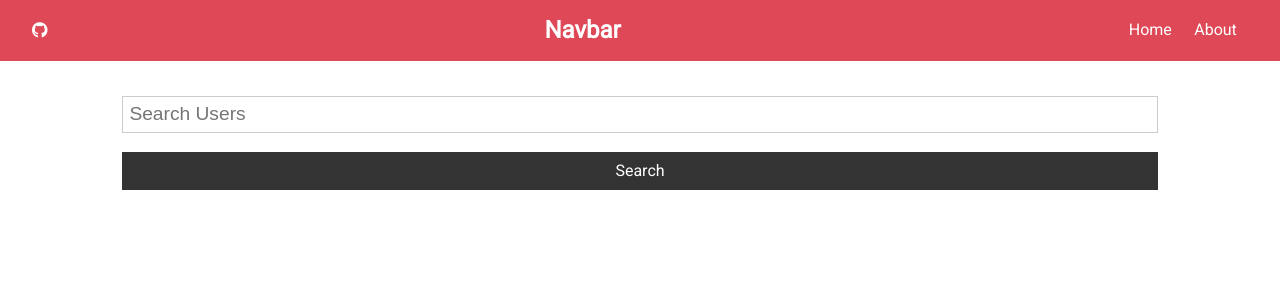
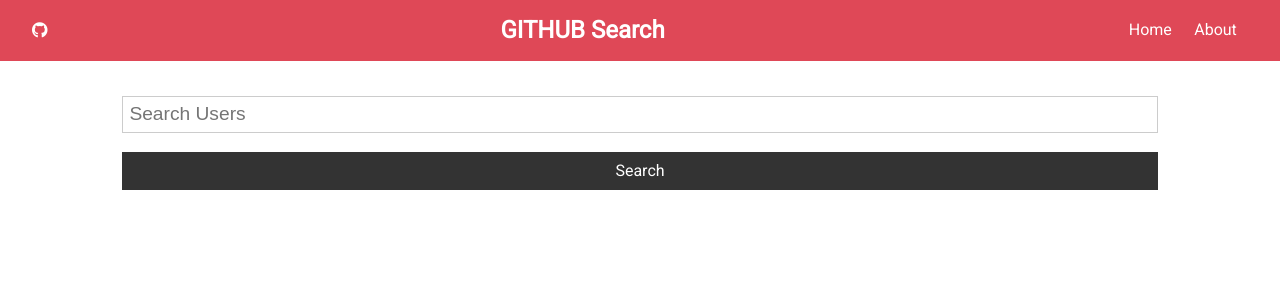
Before and after one commit to dtaakash01/GITHUB-SEARCHER-REACT-PROJECT, a React (Create React App) app: page / in a window 1280 px wide. Shown: the top 300 px of the page. Built offline with nearby package versions, Linux system fonts and the light colour scheme.

Commit message:
Git Finder Completed

```diff
--- a/src/components/layout/Navbar.js
+++ b/src/components/layout/Navbar.js
@@ -5,7 +5,7 @@
         return (
             <nav className="navbar bg-primary">
                 <i className="fab fa-github"></i>
-                <h1> Navbar </h1>
+                <h1> GITHUB Search </h1>
                 <ul>
                     <li>
                         <Link to='/'>Home</Link>
```
